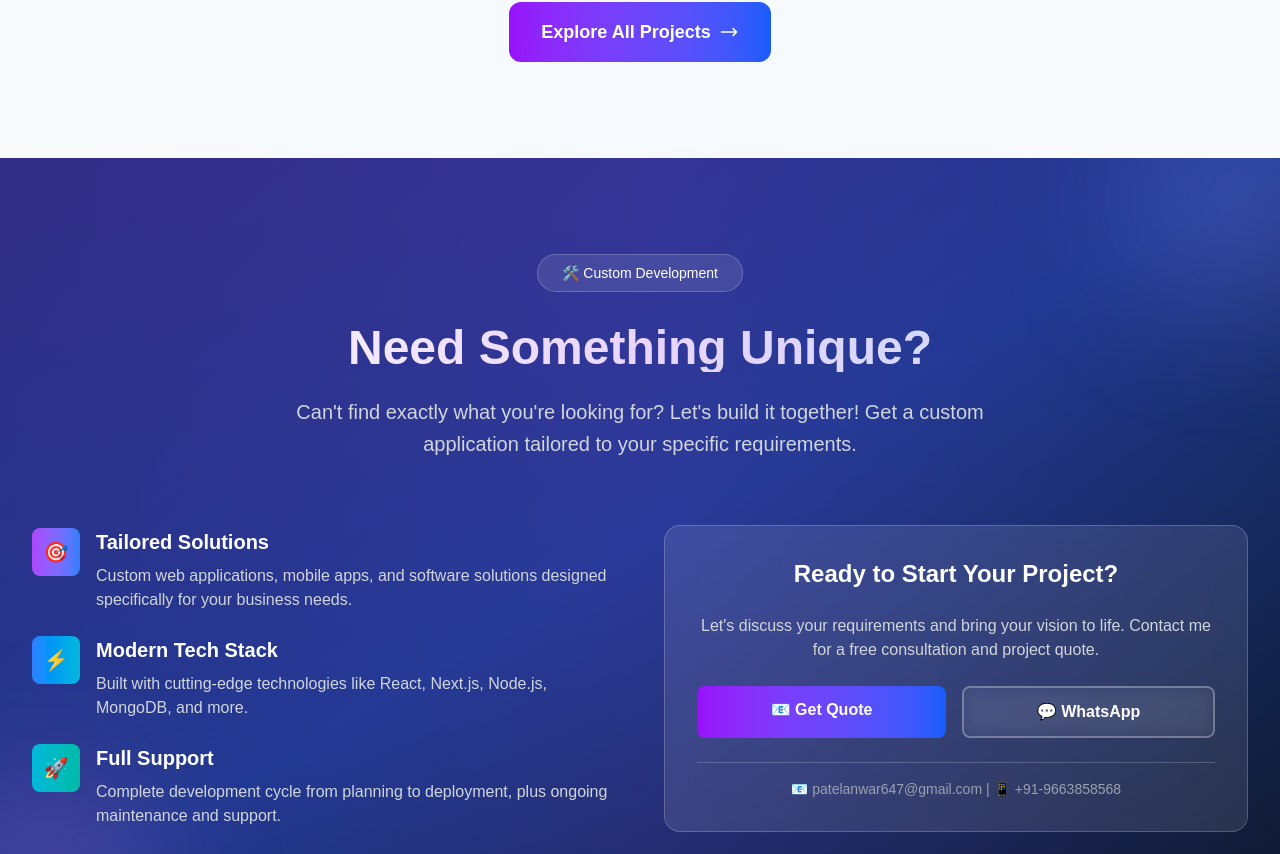
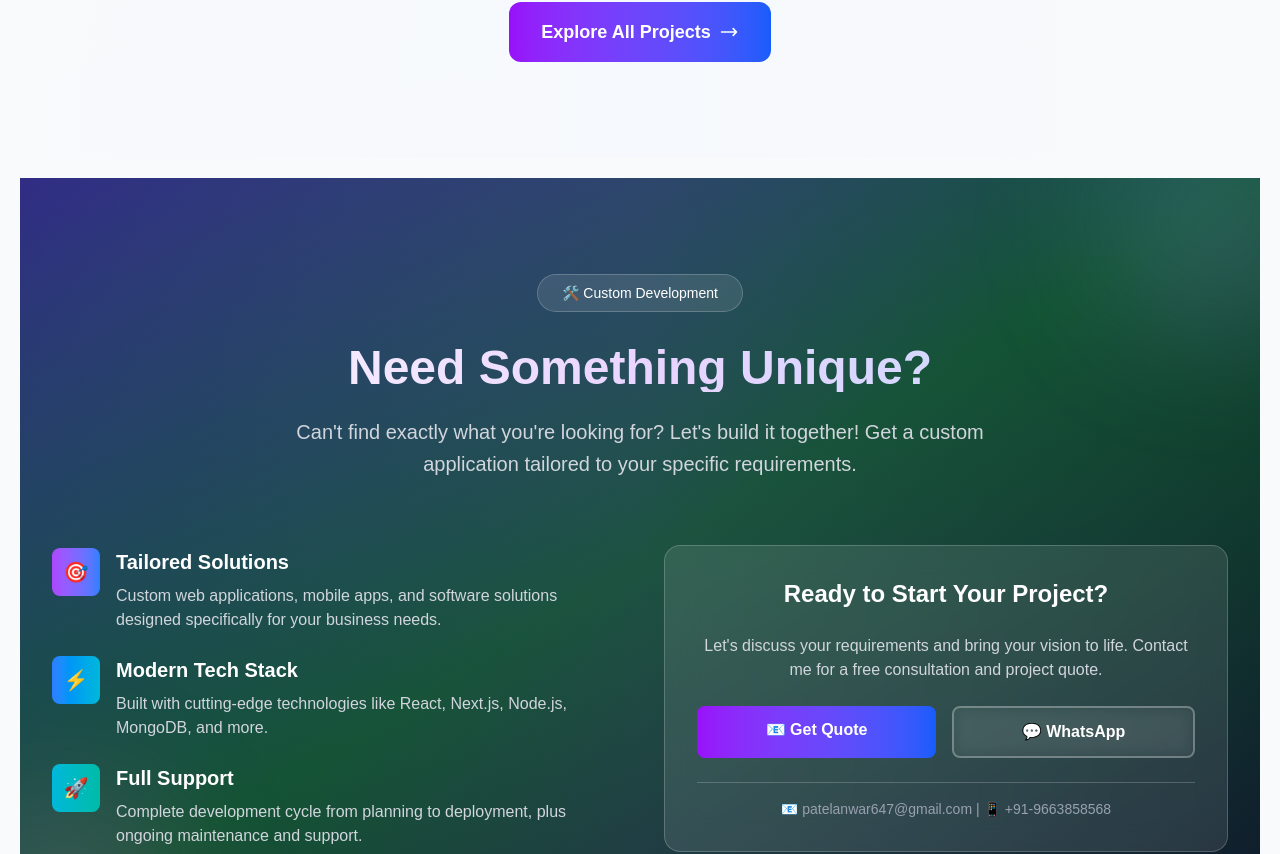
Before and after one commit to Anwarhacker/dev-market, a Next.js app: page / in a window 1280 px wide. Shown: the part 2500-3354 px from the top of the page. Built offline with nearby package versions, Linux system fonts and the light colour scheme; no server answers; the database is empty.

Commit message:
padding for custom section

```diff
--- a/app/page.js
+++ b/app/page.js
@@ -425,7 +425,7 @@ export default function Home() {
           </section>
 
           {/* Custom Development Section */}
-          <section className="py-20 sm:py-24 bg-gradient-to-br from-indigo-900 via-blue-900 to-slate-900 text-white relative overflow-hidden">
+          <section className="py-20 sm:py-24 bg-gradient-to-br from-indigo-900 via-green-900 m-5 mb-15 to-slate-900 text-white relative overflow-hidden">
             {/* Background Elements */}
             <div className="absolute top-0 left-0 w-full h-full bg-gradient-to-r from-transparent via-purple-500/10 to-transparent"></div>
             <div className="absolute -top-20 -right-20 w-60 h-60 bg-gradient-to-br from-blue-400/20 to-purple-400/20 rounded-full blur-3xl"></div>
```
